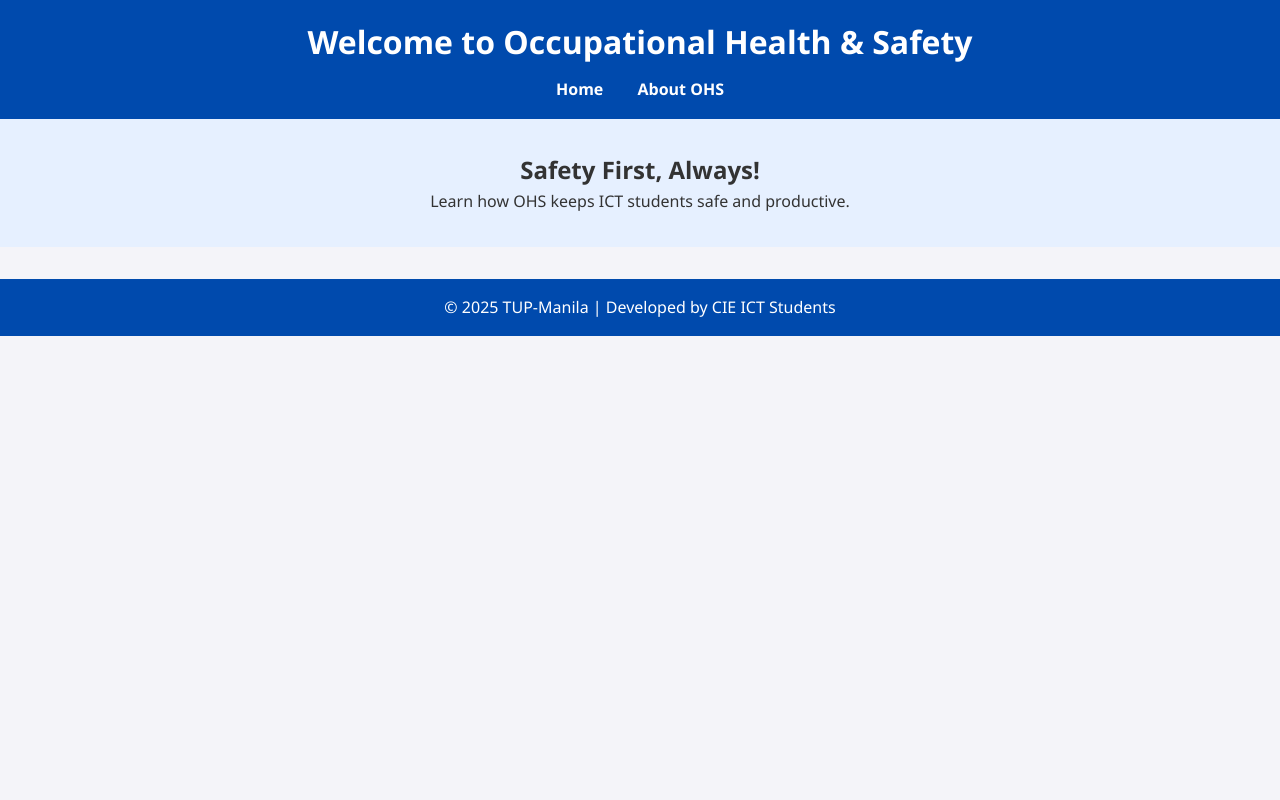
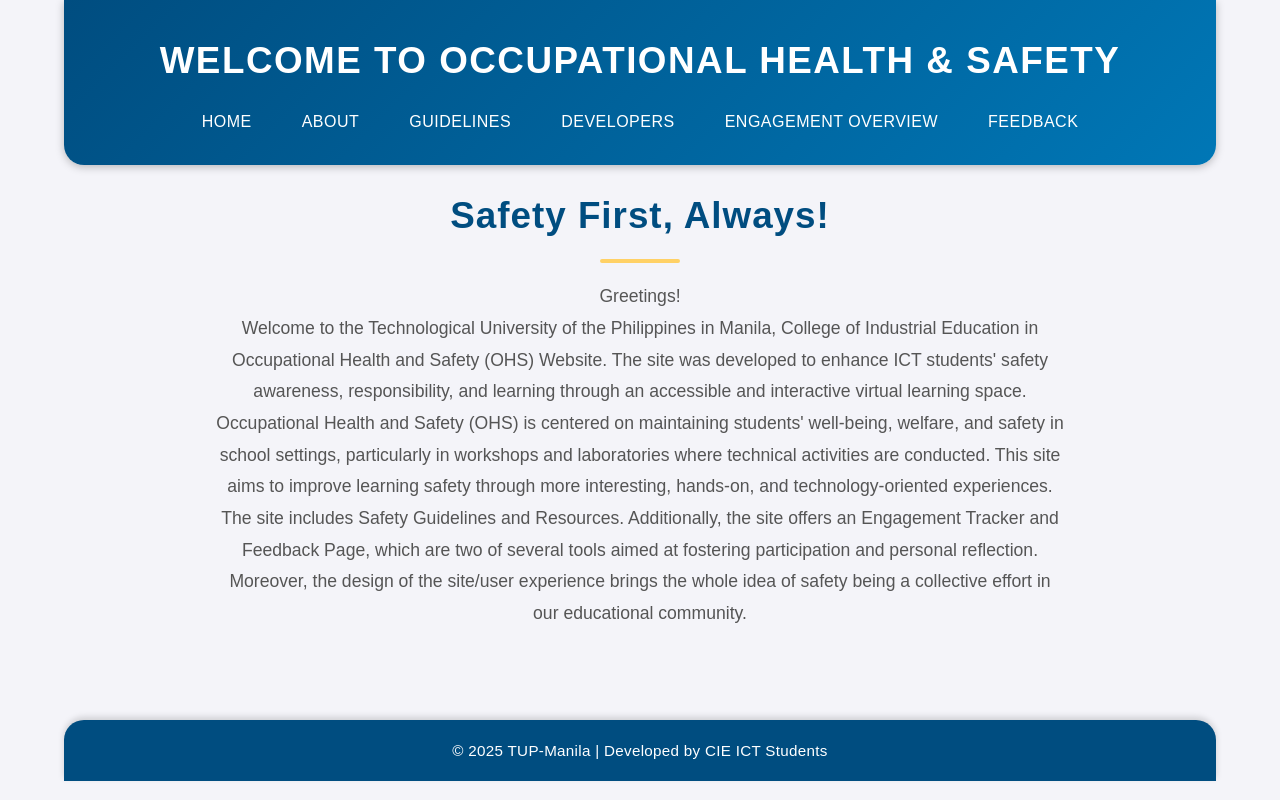
Before and after one commit to doknotbyte/ohs-web, a plain HTML site: page index.html in a window 1280 px wide. Drawn offline with Linux system fonts and the light colour scheme.

Commit message:
htmls, css each page

```diff
--- /dev/null
+++ b/developer-style.css
@@ -0,0 +1,253 @@
+
+* {
+  margin: 0;
+  padding: 0;
+  box-sizing: border-box;
+  font-family: "Poppins", sans-serif;
+  scroll-behavior: smooth;
+}
+
+body {
+  background-color: #f4f4f9;
+  color: #333;
+  line-height: 1.7;
+  overflow-x: hidden;
+  padding: 0 5%;
+}
+
+
+header {
+  background: linear-gradient(135deg, #004d80, #0077b6);
+  color: #fff;
+  padding: 30px 20px;
+  text-align: center;
+  box-shadow: 0 2px 8px rgba(0, 0, 0, 0.25);
+  border-bottom-left-radius: 20px;
+  border-bottom-right-radius: 20px;
+  transition: all 0.4s ease;
+}
+
+header:hover {
+  background: linear-gradient(135deg, #005a99, #0096c7);
+}
+
+header h1 {
+  font-size: 2.3rem;
+  margin-bottom: 15px;
+  letter-spacing: 1.5px;
+  font-weight: 600;
+  text-transform: uppercase;
+}
+
+nav ul {
+  list-style: none;
+  display: flex;
+  justify-content: center;
+  flex-wrap: wrap;
+  gap: 20px;
+  margin-top: 10px;
+}
+
+
+
+nav ul li a {
+  color: #fff;
+  text-decoration: none;
+  font-weight: 500;
+  font-size: 1rem;
+  letter-spacing: 0.5px;
+  padding: 8px 15px;
+  border-radius: 8px;
+  transition: all 0.3s ease-in-out;
+}
+
+nav ul li a:hover,
+nav ul li a.active {
+  background-color: #ffd166;
+  color: #004d80;
+  box-shadow: 0 3px 6px rgba(0, 0, 0, 0.2);
+}
+
+/* ===============================
+   MAIN CONTENT LAYOUT
+   =============================== */
+section {
+  max-width: 1200px;
+  margin: 60px auto;
+  background-color: #fff;
+  border-radius: 16px;
+  box-shadow: 0 4px 15px rgba(0, 0, 0, 0.1);
+  padding: 40px;
+  text-align: center;
+  transition: transform 0.3s ease, box-shadow 0.3s ease;
+}
+
+section:hover {
+  transform: translateY(-4px);
+  box-shadow: 0 6px 20px rgba(0, 0, 0, 0.15);
+}
+
+section h2 {
+  color: #004d80;
+  font-size: 2rem;
+  margin-bottom: 15px;
+}
+
+section p {
+  color: #555;
+  font-size: 1rem;
+  margin-bottom: 20px;
+  max-width: 900px;
+  margin-left: auto;
+  margin-right: auto;
+}
+
+/* ===============================
+   FOOTER
+   =============================== */
+footer {
+  background-color: #004d80;
+  color: white;
+  text-align: center;
+  padding: 18px 10px;
+  margin-top: 60px;
+  font-size: 0.95rem;
+  letter-spacing: 0.3px;
+  border-top-left-radius: 20px;
+  border-top-right-radius: 20px;
+  box-shadow: 0 -3px 6px rgba(0, 0, 0, 0.15);
+}
+
+footer p {
+  margin: 0;
+}
+
+/* ===============================
+   INTERACTIVE EFFECTS
+   =============================== */
+a {
+  transition: color 0.3s ease, background-color 0.3s ease;
+}
+
+button,
+a.button {
+  background-color: #004d80;
+  color: #fff;
+  border: none;
+  padding: 10px 20px;
+  border-radius: 10px;
+  cursor: pointer;
+  transition: all 0.3s ease;
+}
+
+button:hover,
+a.button:hover {
+  background-color: #ffd166;
+  color: #004d80;
+  box-shadow: 0 4px 10px rgba(0, 0, 0, 0.25);
+}
+
+/* ===============================
+   RESPONSIVE DESIGN
+   =============================== */
+@media (max-width: 768px) {
+  header h1 {
+    font-size: 1.8rem;
+  }
+
+  section {
+    padding: 25px;
+  }
+
+  nav ul {
+    flex-direction: column;
+    gap: 10px;
+  }
+}
+
+/* ===============================
+   DEVELOPERS SECTION STYLES
+   =============================== */
+
+.developers {
+  text-align: center;
+  padding: 60px 20px;
+  max-width: 1100px;
+  margin: 0 auto;
+}
+
+.developers h2 {
+  font-size: 2.2rem;
+  color: #004d80;
+  margin-bottom: 10px;
+}
+
+.developers p {
+  max-width: 800px;
+  margin: 0 auto 40px auto;
+  color: #555;
+  font-size: 1rem;
+}
+
+.dev-container {
+  display: flex;
+  flex-wrap: wrap;
+  justify-content: center;
+  gap: 25px;
+}
+
+.dev-card {
+  background-color: white;
+  border-radius: 15px;
+  box-shadow: 0 4px 10px rgba(0, 0, 0, 0.15);
+  width: 230px;
+  padding: 20px;
+  text-align: center;
+  transition: transform 0.3s, box-shadow 0.3s;
+}
+
+.dev-card:hover {
+  transform: translateY(-8px);
+  box-shadow: 0 6px 15px rgba(0, 0, 0, 0.25);
+}
+
+.dev-card img {
+  width: 120px;
+  height: 120px;
+  border-radius: 50%;
+  object-fit: cover;
+  margin-bottom: 15px;
+  border: 3px solid #004d80;
+}
+
+.dev-card h3 {
+  font-size: 1.1rem;
+  color: #004d80;
+  margin-bottom: 5px;
+}
+
+.role {
+  font-size: 0.95rem;
+  color: #666;
+  font-style: italic;
+}
+
+/* ===============================
+   RESPONSIVE DESIGN
+   =============================== */
+
+@media (max-width: 768px) {
+  nav ul {
+    flex-direction: column;
+    gap: 10px;
+  }
+
+  .dev-container {
+    flex-direction: column;
+    align-items: center;
+  }
+
+  .dev-card {
+    width: 80%;
+  }
+}
--- a/index.html
+++ b/index.html
@@ -11,16 +11,22 @@
     <h1>Welcome to Occupational Health & Safety</h1>
     <nav>
       <ul>
-        <li><a href="index.html">Home</a></li>
-        <li><a href="about.html">About OHS</a></li>
-
+        <li><a href="index.html">HOME</a></li>
+        <li><a href="about.html">ABOUT</a></li>
+        <li><a href="safetyguidelines.html">GUIDELINES</a></li>
+        <li><a href="about-developers.html">DEVELOPERS</a></li>
+        <li><a href="engagement-tracker.html">ENGAGEMENT OVERVIEW</a></li>
+        <li><a href="feedback-page.html">FEEDBACK</a></li>
       </ul>
     </nav>
   </header>
 
   <section class="hero">
     <h2>Safety First, Always!</h2>
-    <p>Learn how OHS keeps ICT students safe and productive.</p>
+    <p>Greetings!</p>
+    <p>Welcome to the Technological University of the Philippines in Manila, College of Industrial Education in Occupational Health and Safety (OHS) Website. The site was developed to enhance ICT students' safety awareness, responsibility, and learning through an accessible and interactive virtual learning space.</p>
+    <p>Occupational Health and Safety (OHS) is centered on maintaining students' well-being, welfare, and safety in school settings, particularly in workshops and laboratories where technical activities are conducted. This site aims to improve learning safety through more interesting, hands-on, and technology-oriented experiences.</p>
+    <p>The site includes Safety Guidelines and Resources. Additionally, the site offers an Engagement Tracker and Feedback Page, which are two of several tools aimed at fostering participation and personal reflection. Moreover, the design of the site/user experience brings the whole idea of safety being a collective effort in our educational community.</p>
   </section>
 
   <footer>
--- a/style.css
+++ b/style.css
@@ -1,90 +1,191 @@
-/* Reset and base styles */
 * {
   margin: 0;
   padding: 0;
   box-sizing: border-box;
-  font-family: 'Segoe UI', sans-serif;
+  font-family: "Poppins", sans-serif;
+  scroll-behavior: smooth;
 }
 
 body {
-  background: #f4f4f9;
+  background-color: #f4f4f9;
   color: #333;
-  line-height: 1.6;
+  line-height: 1.7;
+  overflow-x: hidden;
+  padding: 0 5%;
+}
+/* ===============================
+   HEADER & NAVIGATION
+   =============================== */
+header {
+  background: linear-gradient(135deg, #004d80, #0077b6);
+  color: #fff;
+  padding: 30px 20px;
+  text-align: center;
+  box-shadow: 0 2px 8px rgba(0, 0, 0, 0.25);
+  border-bottom-left-radius: 20px;
+  border-bottom-right-radius: 20px;
+  transition: all 0.4s ease;
 }
 
-/* Header & Navigation */
-header {
-  background: #004aad;
-  color: white;
-  padding: 1rem 0;
-  text-align: center;
+header:hover {
+  background: linear-gradient(135deg, #005a99, #0096c7);
+}
+
+header h1 {
+  font-size: 2.3rem;
+  margin-bottom: 15px;
+  letter-spacing: 1.5px;
+  font-weight: 600;
+  text-transform: uppercase;
 }
 
 nav ul {
   list-style: none;
+  display: flex;
+  justify-content: center;
+  flex-wrap: wrap;
+  gap: 20px;
   margin-top: 10px;
 }
 
-nav ul li {
-  display: inline-block;
-  margin: 0 15px;
+
+
+nav ul li a {
+  color: #fff;
+  text-decoration: none;
+  font-weight: 500;
+  font-size: 1rem;
+  letter-spacing: 0.5px;
+  padding: 8px 15px;
+  border-radius: 8px;
+  transition: all 0.3s ease-in-out;
 }
 
-nav ul li a {
-  color: white;
-  text-decoration: none;
-  font-weight: bold;
+nav ul li a:hover,
+nav ul li a.active {
+  background-color: #ffd166;
+  color: #004d80;
+  box-shadow: 0 3px 6px rgba(0, 0, 0, 0.2);
 }
 
-nav ul li a:hover {
-  text-decoration: underline;
+/* ===============================
+   MAIN CONTENT (CLEAN, STEADY)
+   =============================== */
+main {
+  max-width: 1100px;
+  margin: 60px auto;
+  padding: 0 20px;
 }
 
-/* Hero / Sections */
-.hero {
-  background: #e6f0ff;
-  padding: 2rem;
+section {
+  margin-bottom: 70px;
   text-align: center;
+  padding: 20px 0;
 }
 
-.content, .guidelines, .modules {
-  padding: 2rem;
+section h2 {
+  color: #004d80;
+  font-size: 2.3rem;
+  margin-bottom: 18px;
+  font-weight: 600;
+  letter-spacing: 1px;
+  transition: color 0.3s ease;
 }
 
-.panel {
-  display: inline-block;
-  background: #d9eaff;
-  padding: 1rem;
-  margin: 10px;
-  border-radius: 10px;
+section:hover h2 {
+  color: #0077b6;
 }
 
-.module-card {
-  background: white;
-  border: 1px solid #ccc;
-  border-radius: 10px;
-  padding: 1rem;
-  margin-bottom: 1rem;
+section p {
+  color: #555;
+  font-size: 1.1rem;
+  max-width: 850px;
+  margin: 0 auto;
+  line-height: 1.8;
 }
 
-button {
-  background: #004aad;
-  color: white;
-  border: none;
-  padding: 8px 15px;
-  border-radius: 5px;
-  cursor: pointer;
+/* Decorative underline for title */
+section h2::after {
+  content: "";
+  display: block;
+  width: 80px;
+  height: 4px;
+  background-color: #ffd166;
+  margin: 12px auto 0;
+  border-radius: 2px;
+  transition: width 0.3s ease;
 }
 
-button:hover {
-  background: #003680;
+section:hover h2::after {
+  width: 110px;
 }
 
-/* Footer */
+/* Optional button style */
+.btn {
+  display: inline-block;
+  background-color: #004d80;
+  color: #fff;
+  padding: 10px 22px;
+  border-radius: 10px;
+  font-weight: 500;
+  text-decoration: none;
+  margin-top: 20px;
+  transition: all 0.3s ease;
+}
+
+.btn:hover {
+  background-color: #ffd166;
+  color: #004d80;
+  box-shadow: 0 4px 10px rgba(0, 0, 0, 0.2);
+}
+
+/* ===============================
+   FOOTER
+   =============================== */
 footer {
+  background-color: #004d80;
+  color: white;
   text-align: center;
-  background: #004aad;
-  color: white;
-  padding: 1rem;
-  margin-top: 2rem;
+  padding: 18px 10px;
+  margin-top: 60px;
+  font-size: 0.95rem;
+  letter-spacing: 0.3px;
+  border-top-left-radius: 20px;
+  border-top-right-radius: 20px;
+  box-shadow: 0 -3px 6px rgba(0, 0, 0, 0.15);
 }
+
+footer p {
+  margin: 0;
+}
+
+/* ===============================
+   RESPONSIVE DESIGN
+   =============================== */
+@media (max-width: 768px) {
+  header h1 {
+    font-size: 1.8rem;
+  }
+
+  main {
+    padding: 0 10px;
+  }
+
+  section {
+    padding: 25px 10px;
+    margin-bottom: 50px;
+  }
+
+  section h2 {
+    font-size: 1.7rem;
+  }
+
+  section p {
+    font-size: 0.95rem;
+  }
+
+  nav ul {
+    flex-direction: column;
+    gap: 10px;
+  }
+}
```
Also changed, not shown: about-developers.html (added, +65 -0 lines), about.html (+4 -2 lines), safetyguidelines.html (added, +36 -0 lines), engagement-tracker.html (added), feedback-page.html (added), homepage.html (deleted), images/arturo.jpg (added), images/jade.jpg (added), images/jonamae.jpg (added), images/nino.jpg (added), images/sam.jpg (added).
